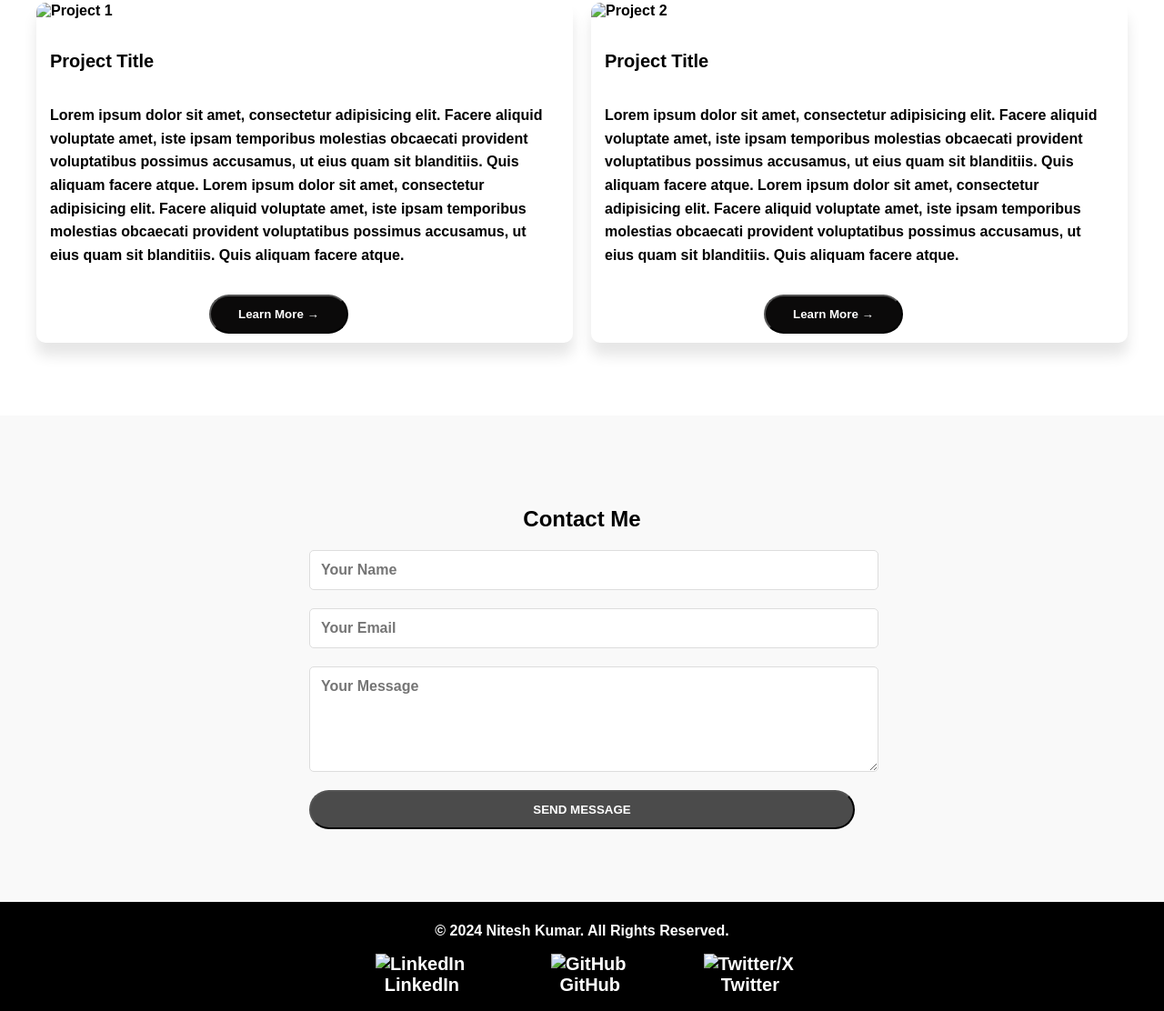
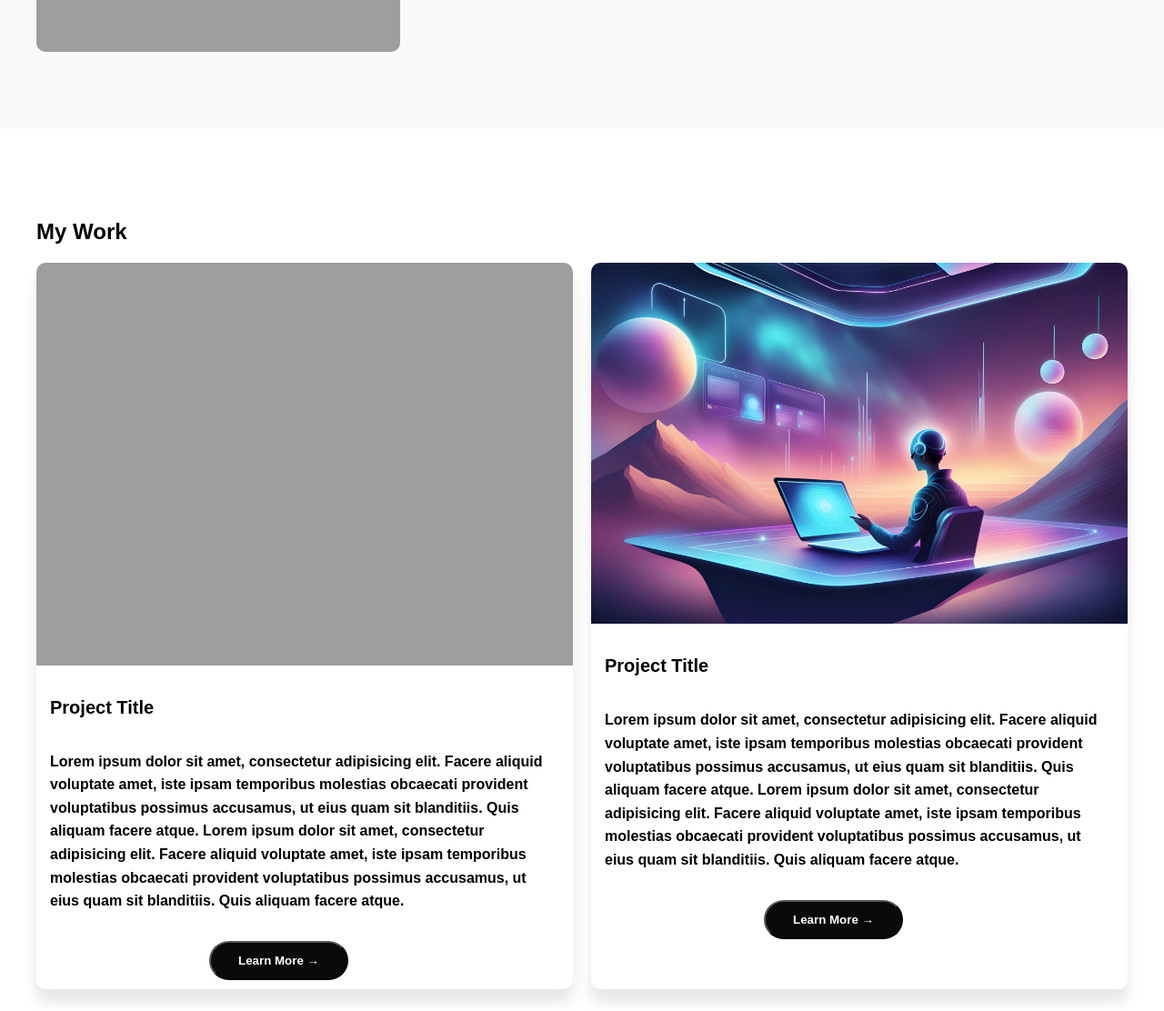
Before and after one commit to niteshkumar0711/My-Portfolio, a website: page index.html in a window 1280 px wide. Shown: the part 1360-2472 px from the top of the page at 91% size. Drawn offline with Linux system fonts and the light colour scheme; the site is published under a folder, as on GitHub Pages, so addresses that start at the root find nothing; a web font is replaced by a local one.

Commit message:
Updated Images to upload

```diff
--- a/index.html
+++ b/index.html
@@ -50,7 +50,7 @@
             <p>I'm a passionate and curious developer who is always eager to learn new things. Though I'm new to the field, I thrive on mastering both front-end technologies like HTML, CSS, JavaScript, and React, and back-end tools such as Node.js and Express. I am a problem-solver at heart, and I enjoy collaborating with others to create seamless, engaging user experiences. <br><br>
 
             My journey as a full-stack developer is just beginning, and I am excited to contribute to innovative projects while continuously expanding my expertise. I look forward to working on dynamic, user-friendly applications that make a real-world impact!</p>
-            <img src="/images/pfp.jpg" alt="Your Picture" class="profile-image">
+            <img src="images/pfp.jpg" alt="Your Picture" class="profile-image">
         </div>
     </section>
 
@@ -60,14 +60,14 @@
             <h2>My Work</h2>
             <div class="portfolio-grid">
                 <div class="portfolio-item">
-                    <img src="/images/docc1.png" alt="Project 1">
+                    <img src="images/docc1.png" alt="Project 1">
                     <h3>Project Title</h3>
                     <p>Lorem ipsum dolor sit amet, consectetur adipisicing elit. Facere aliquid voluptate amet, iste ipsam temporibus molestias obcaecati provident voluptatibus possimus accusamus, ut eius quam sit blanditiis. Quis aliquam facere atque. Lorem ipsum dolor sit amet, consectetur adipisicing elit. Facere aliquid voluptate amet, iste ipsam temporibus molestias obcaecati provident voluptatibus possimus accusamus, ut eius quam sit blanditiis. Quis aliquam facere atque.</p>
                     <button onclick="window.open('project1.html', '_blank')">Learn More &#8594;</button>
                 </div>
 
                 <div class="portfolio-item">
-                    <img src="/images/three.png" alt="Project 2">
+                    <img src="images/three.png" alt="Project 2">
                     <h3>Project Title</h3>
                     <p>Lorem ipsum dolor sit amet, consectetur adipisicing elit. Facere aliquid voluptate amet, iste ipsam temporibus molestias obcaecati provident voluptatibus possimus accusamus, ut eius quam sit blanditiis. Quis aliquam facere atque. Lorem ipsum dolor sit amet, consectetur adipisicing elit. Facere aliquid voluptate amet, iste ipsam temporibus molestias obcaecati provident voluptatibus possimus accusamus, ut eius quam sit blanditiis. Quis aliquam facere atque.</p>
                     <button onclick="window.open('project2.html', '_blank')">Learn More &#8594;</button>
@@ -98,13 +98,13 @@
             <ul class="social-links">
                 <li>
                     <a href="https://www.linkedin.com/in/nitesh-kumar-61a076293/" target="_main">
-                        <img src="/images/linkedin.png" alt="LinkedIn">LinkedIn</a></li>
+                        <img src="images/linkedin.png" alt="LinkedIn">LinkedIn</a></li>
                 <li>
                     <a href="https://www.github.com/niteshkumar0711" target="_main">
-                        <img src="/images/github-mark-white.png" alt="GitHub">GitHub</a></li>
+                        <img src="images/github-mark-white.png" alt="GitHub">GitHub</a></li>
                 <li>
                     <a href="https://x.com/panther_lucifer" target="_main">
-                        <img src="/images/twitter.png" alt="Twitter/X">Twitter</a></li>
+                        <img src="images/twitter.png" alt="Twitter/X">Twitter</a></li>
                 <!-- Add more social links as needed -->
             </ul>
         </div>
--- a/style.css
+++ b/style.css
@@ -134,7 +134,7 @@ nav ul li a:hover {
     justify-content: center;
     align-items: center;
     height: 100vh;
-    background: url('/images/bg.png') no-repeat center center/cover;
+    background: url('images/bg.png') no-repeat center center/cover;
     max-width: 100%;
     background-attachment: fixed;
     text-align: center;
```
